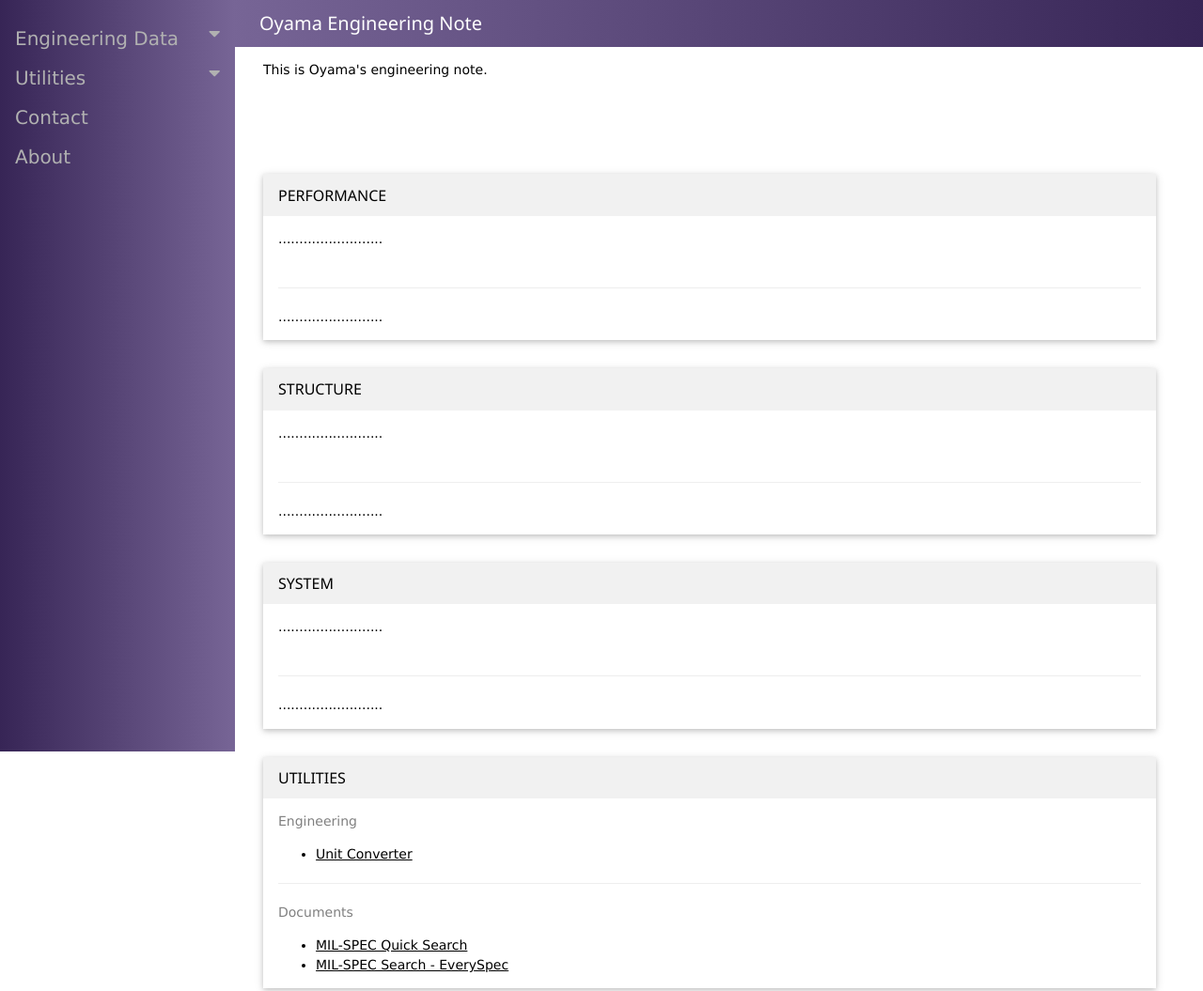
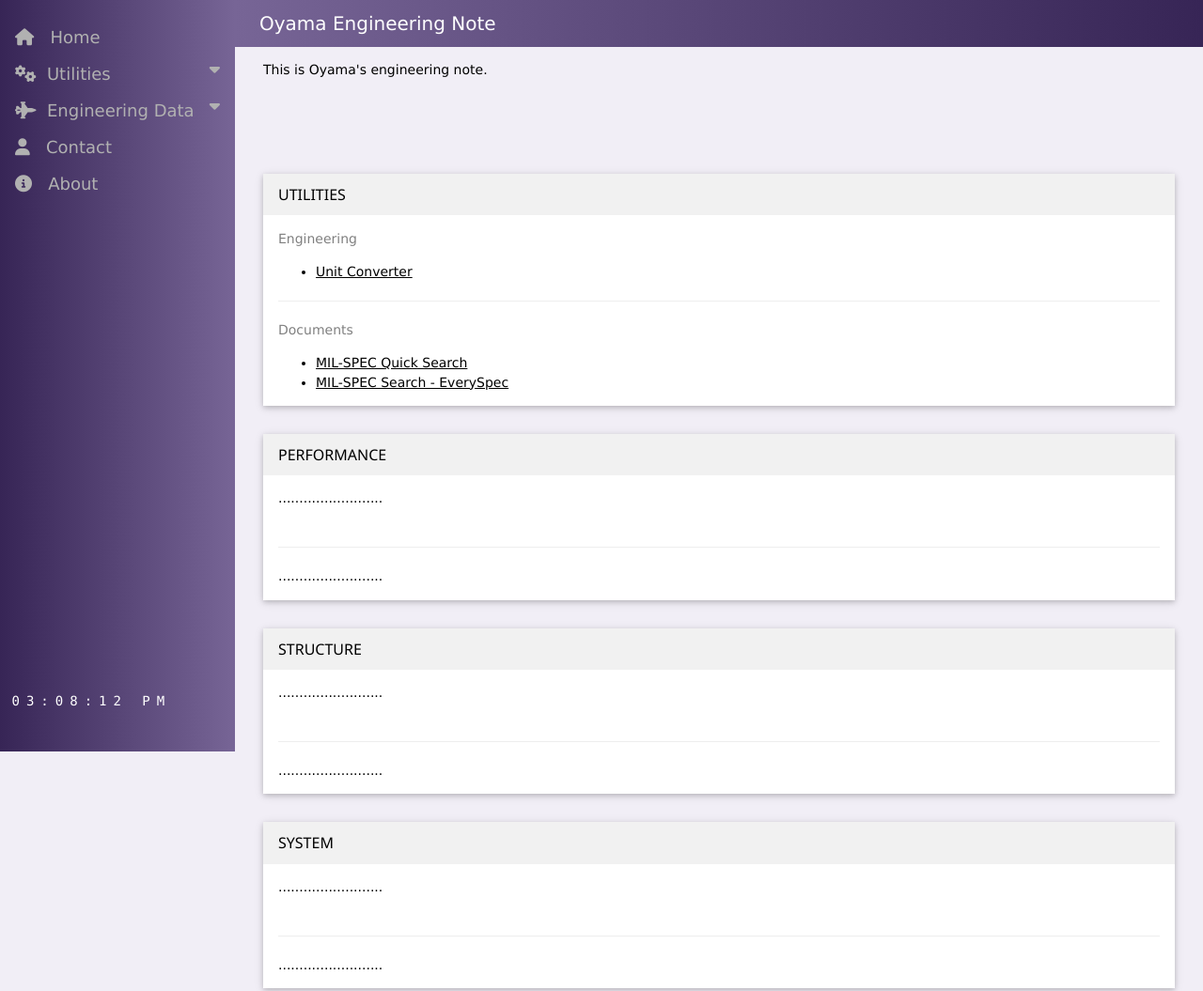
Before and after one commit to oyama-tech/OyamaEngineeringNote, a plain HTML site: page index.html in a window 1280 px wide. Shown: the top 1055 px of the page at 94% size. Drawn offline with nearby package versions, Linux system fonts and the light colour scheme.

Commit message:
Add files via upload
updated

```diff
--- a/css/style.css
+++ b/css/style.css
@@ -1,12 +1,14 @@
 body {
   font-family: "Lato", sans-serif;
+    background-color: #f1eef6;
 }
 
 section {
   margin-top: 30px;
   margin-bottom: 30px;
   margin-left: 0px;
-  margin-right: 20px;
+  margin-right: 0px;
+  background-color: #ffffff;
 }
 
 /* Fixed sidenav, full height */
@@ -29,7 +31,7 @@ section {
 .sidenav a, .dropdown-btn {
   padding: 6px 8px 6px 16px;
   text-decoration: none;
-  font-size: 20px;
+  font-size: 18px;
   color: #b1b1b1;    #818181;
   display: block;
   border: none;
@@ -78,18 +80,27 @@ section {
 }
 
 
-.main h2{
-  margin: 0px;
-  margin-left: -50px;
-  margin-right: -50px;
-  padding-left: 30px;
-  padding-top: 10px;
-  padding-bottom: 10px;
-
+.titlebar{
   background: linear-gradient(to left, #372556 0%, #776596 100%);
   color: white;
+
+  margin-left: -30px;
+  margin-right: -30px;
+
+  padding-top: 10px;
+  height: 50px;
+  line-height: 250%;
+}
+.category{
+  color: white;
   font-size: 20px;
+  padding-left: 10px;
 }
+.datetime{
+  color: white;
+  font-size: 14px;
+}
+
 .main h3{
   font-size: 16px;
 }
@@ -99,3 +110,14 @@ section {
 .main ul{
   font-size: 14px;
 }
+
+.clock {
+    position: absolute;
+    top: 92%;
+    left: 5%;
+    /* transform: translateX(-50%) translateY(-50%); */
+    color: #ffffff;
+    font-size: 14px;
+    font-family: 'Lucida Console', 'Courier New';
+    letter-spacing: 7px;
+}
--- a/index.html
+++ b/index.html
@@ -6,23 +6,18 @@
   <!-- <link rel="stylesheet" href="css/w3.css"> -->
   <link rel="stylesheet" href="https://www.w3schools.com/w3css/4/w3.css">
   <link rel="stylesheet" href="https://cdnjs.cloudflare.com/ajax/libs/font-awesome/4.7.0/css/font-awesome.min.css">
+  <script src="https://kit.fontawesome.com/86dfa14b20.js" crossorigin="anonymous"></script>
 
   <title>Oyama Engineering Note</title>
 
 </head>
 <body>
+  <div class="sidenav">
 
-  <div class="sidenav">
-    <button class="dropdown-btn">Engineering Data
-      <i class="fa fa-caret-down"></i>
-    </button>
-    <div class="dropdown-container">
-      <a href="#eng_performance">Performance</a>
-      <a href="#eng_structure">Structure</a>
-      <a href="#eng_system">System</a>
-    </div>
+    <a href="#"><i class="fa fa-home" aria-hidden="true"></i>&nbsp&nbsp Home</a>
 
-    <button class="dropdown-btn">Utilities
+    <!-- menu utilities*******************************************************-->
+    <button class="dropdown-btn"><i class="fa fa-cogs" aria-hidden="true"></i>&nbsp Utilities
       <i class="fa fa-caret-down"></i>
     </button>
     <div class="dropdown-container">
@@ -32,18 +27,76 @@
       <a href="#utilities4">Utilities 4</a>
     </div>
 
-    <a href="#contact">Contact</a>
-    <a href="#about">About</a>
+    <!-- menu engineering data **********************************************-->
+    <button class="dropdown-btn"><i class="fa fa-fighter-jet" aria-hidden="true"></i>&nbsp Engineering Data
+      <i class="fa fa-caret-down"></i>
+    </button>
+    <div class="dropdown-container">
+      <a href="#eng_performance">Performance</a>
+      <a href="#eng_structure">Structure</a>
+      <a href="#eng_system">System</a>
+    </div>
+
+    <a href="#contact"><i class="fa fa-user" aria-hidden="true"></i>&nbsp&nbsp Contact</a>
+
+    <a href="#about"><i class="fa fa-info-circle" aria-hidden="true"></i>&nbsp&nbsp About</p></a>
+
+
+    <div id="DigitalCLOCK" class="clock" onload="showTime()"></div>
+    <script  src="js/function.js"></script>
+
   </div>
+
+
+
+<!-- *********************************************************************** -->
 
 <div class="main">
   <!-- <div class="w3-light-gray w3-border-top w3-border-bottom w3-border-purple"> -->
-  <div class="w3-container">
+  <div class="w3-container w3-row titlebar">
+    <!-- <div class="titlebar"> -->
+      <div class="w3-col l12 m12 w3-height-center  w3-left-align">
+        <span class="category">
+            Oyama Engineering Note
+        </span>
+      </div>
+      <!-- <div class="w3-col l9 m8 w3-right-align">
+        <span class="datetime">
+        </span>
+      </div> -->
+    <!-- </div> -->
+  </div>
+
+
+  <!-- <div class="w3-container">
       <h2>Oyama Engineering Note</h2>
-  </div>
+  </div> -->
+
   <p>This is Oyama's engineering note.</p>
   <p><br /></p>
   <p><br /></p>
+
+
+  <!--  *******************************************************************-->
+  <section id="utilities1" class="section w3-card-2">
+      <header class="w3-container w3-light-grey">
+        <h3>UTILITIES</h3>
+      </header>
+        <div class="w3-container">
+          <p style="color:gray;">Engineering</p>
+          <ul>
+            <li><a href="https://www.unitconverters.net/" target="_blank">Unit Converter</a></li>
+          </ul>
+          <hr>
+          <p style="color:gray;">Documents</p>
+          <ul>
+            <li><a href="https://quicksearch.dla.mil/qsSearch.aspx" target="_blank">MIL-SPEC Quick Search</a></li>
+            <li><a href="http://everyspec.com/" target="_blank">MIL-SPEC Search - EverySpec</a></li>
+          </ul>
+      </div>
+      <!-- <button class="w3-button w3-block w3-dark-grey">+ Connect</button> -->
+  </section>
+  <!--  *******************************************************************-->
 
   <!--  *******************************************************************-->
   <section id="eng_performance" class="section w3-card-2">
@@ -99,26 +152,7 @@
 
 
 
-    <!--  *******************************************************************-->
-    <section id="utilities1" class="section w3-card-2">
-        <header class="w3-container w3-light-grey">
-          <h3>UTILITIES</h3>
-        </header>
-          <div class="w3-container">
-            <p style="color:gray;">Engineering</p>
-            <ul>
-              <li><a href="https://www.unitconverters.net/" target="_blank">Unit Converter</a></li>
-            </ul>
-            <hr>
-            <p style="color:gray;">Documents</p>
-            <ul>
-              <li><a href="https://quicksearch.dla.mil/qsSearch.aspx" target="_blank">MIL-SPEC Quick Search</a></li>
-              <li><a href="http://everyspec.com/" target="_blank">MIL-SPEC Search - EverySpec</a></li>
-            </ul>
-        </div>
-        <!-- <button class="w3-button w3-block w3-dark-grey">+ Connect</button> -->
-    </section>
-    <!--  *******************************************************************-->
+
     <!--  *******************************************************************-->
     <section id="utilities2" class="section w3-card-2">
         <header class="w3-container w3-light-grey">
--- /dev/null
+++ b/js/function.js
@@ -0,0 +1,36 @@
+// Code By Webdevtrick ( https://webdevtrick.com )
+function showTime(){
+    var date = new Date();
+    var y = date.getFullYear();
+    var mm = date.getMonth();
+    var d = date.getDate();
+    var h = date.getHours();
+    var m = date.getMinutes();
+    var s = date.getSeconds();
+    var session = "AM";
+
+    if(h == 0){
+        h = 12;
+    }
+
+    if(h > 12){
+        h = h - 12;
+        session = "PM";
+    }
+
+    h = (h < 10) ? "0" + h : h;
+    m = (m < 10) ? "0" + m : m;
+    s = (s < 10) ? "0" + s : s;
+
+    //var time = y + "-" mm + "-" + d + "/n" + h + ":" + m + ":" + s + " " + session;
+    //var time = y  + "-" + mm + "-" + d + "\n" + h + ":" + m + ":" + s + " " + session;
+    var time = h + ":" + m + ":" + s + " " + session;
+
+    document.getElementById("DigitalCLOCK").innerHtml = time;
+    document.getElementById("DigitalCLOCK").textContent = time;
+
+    setTimeout(showTime, 1000);
+
+}
+
+showTime();
```
